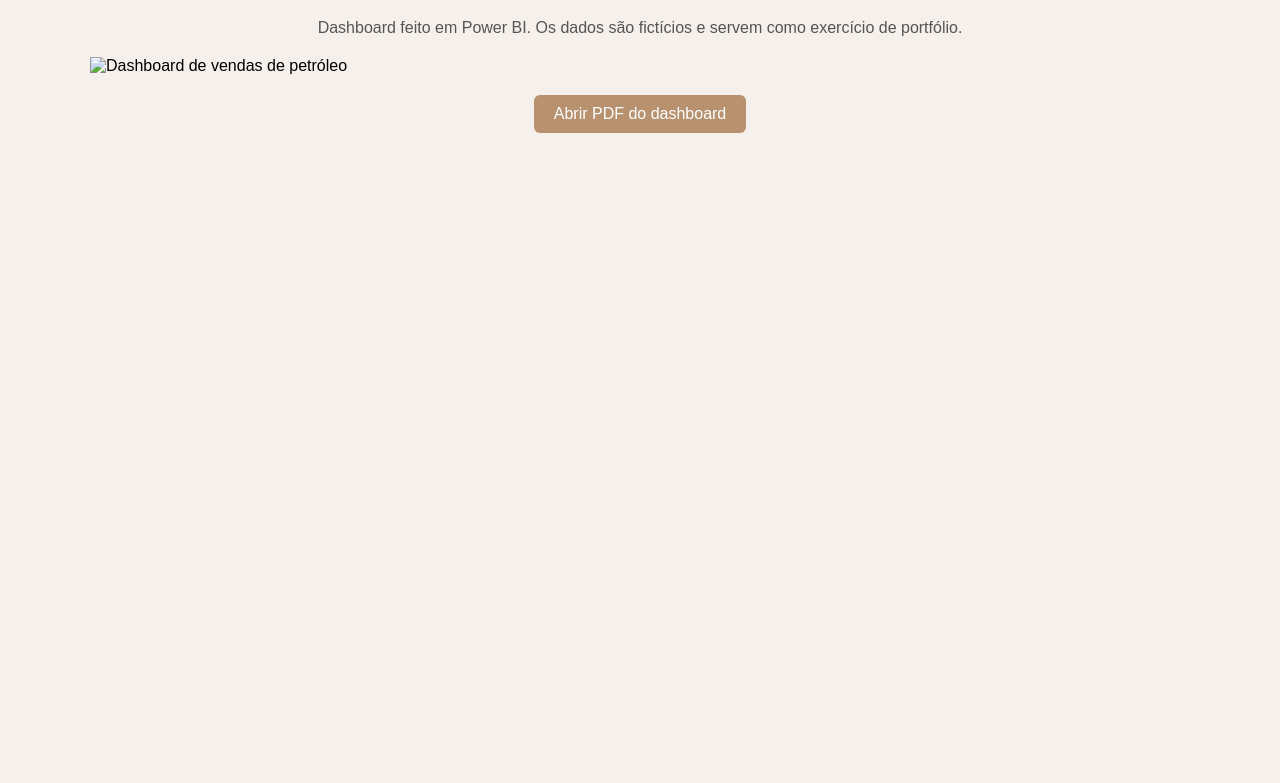
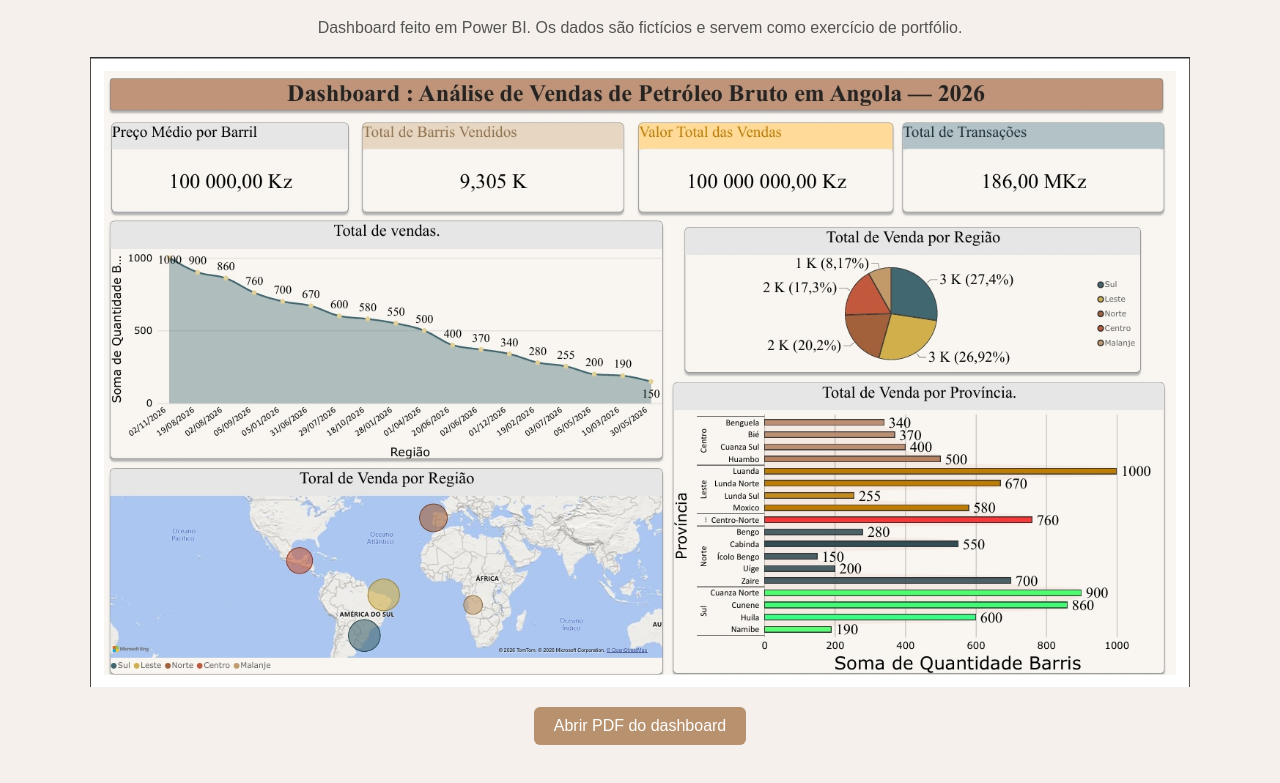
Before and after one commit to tomalutavascopedro-jpg/dashboard-vendas-petroleo-powerbi, a plain HTML site: page index.html in a window 1280 px wide. Shown: the part 81-864 px from the top of the page. Before the commit the page ends 800 px from the top, so only its background shows below. Drawn offline with Linux system fonts and the light colour scheme.

Commit message:
Update index.html

```diff
--- a/index.html
+++ b/index.html
@@ -15,7 +15,7 @@
 <body>
   <h1>Análise de Vendas de Petróleo Bruto em Angola — 2026</h1>
   <p>Dashboard feito em Power BI. Os dados são fictícios e servem como exercício de portfólio.</p>
-  <img src="NOME-DA-IMAGEM" alt="Dashboard de vendas de petróleo">
-  <a class="botao" href="NOME-DO-PDF">Abrir PDF do dashboard</a>
+  <img src="dashboard.jpeg" alt="Dashboard de vendas de petróleo">
+  <a class="botao" href="Dashboard%20venda%20de%20petroleo.pdf">Abrir PDF do dashboard</a>
 </body>
 </html>
```
